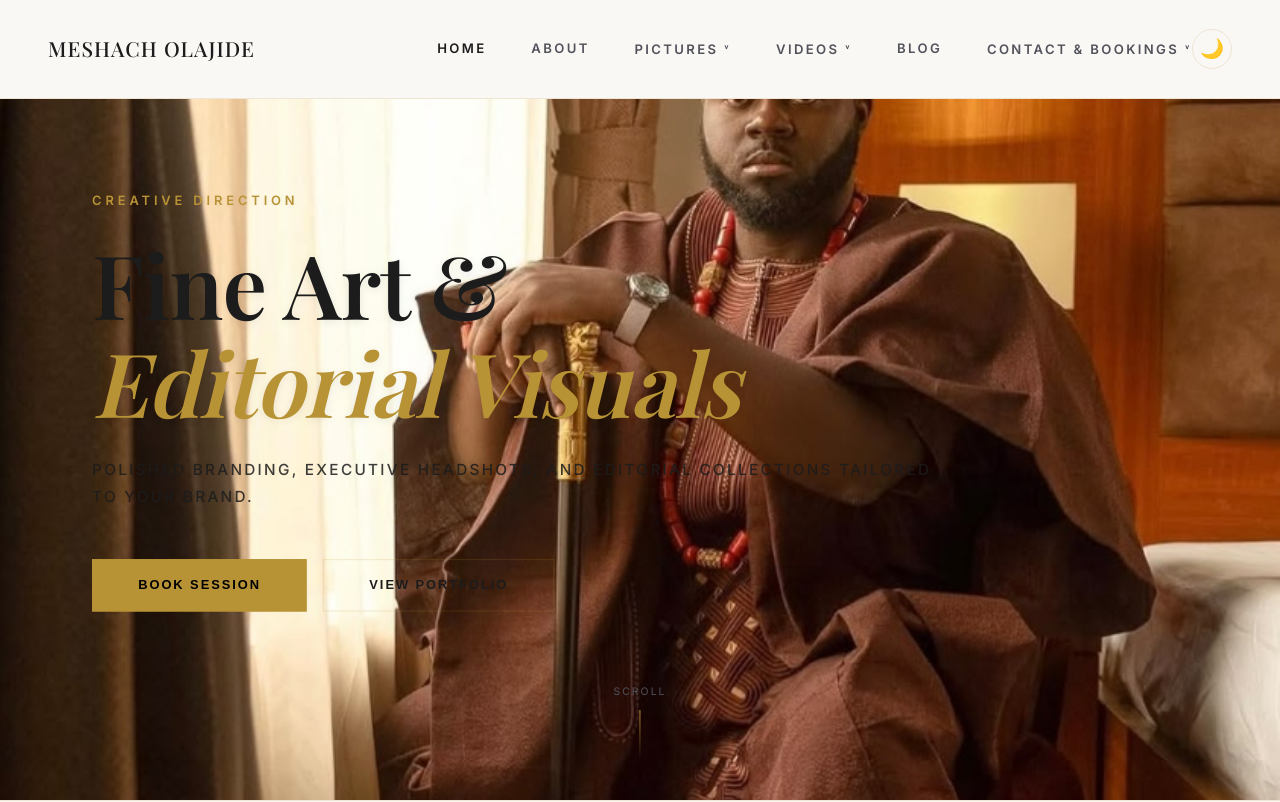
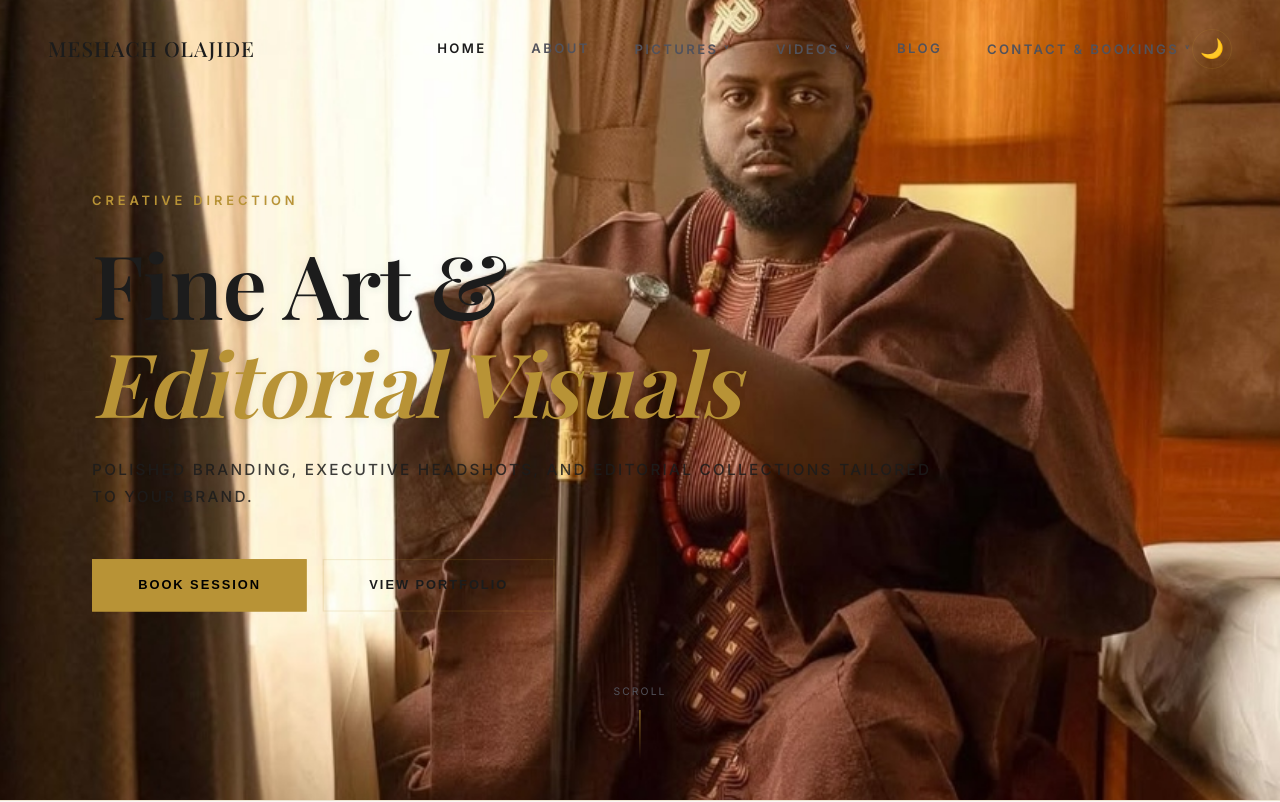
Before and after one commit to emmanuelsalako28/Mesh-Photography, a Svelte app: page / in a window 1280 px wide. Shown: the top 802 px of the page. Built offline with nearby package versions, Linux system fonts and the light colour scheme; a web font is replaced by a local one.

Commit message:
update css for header

```diff
--- a/src/app.css
+++ b/src/app.css
@@ -25,6 +25,7 @@
   --serif: 'Playfair Display', Georgia, serif;
   --sans: 'Inter', sans-serif;
   --card-glow-bg: rgba(0, 0, 0, 0.02);
+  --nav-bg: rgba(250, 248, 245, 0.82);
 }
 
 :root.dark-mode {
@@ -38,6 +39,7 @@
   --muted: #A1A1AA;
   --border: rgba(255, 255, 255, 0.08);
   --card-glow-bg: rgba(255, 255, 255, 0.04);
+  --nav-bg: rgba(11, 11, 11, 0.82);
 }
 
 html {
@@ -140,12 +142,16 @@ nav {
   display: flex;
   align-items: center;
   justify-content: space-between;
-  transition: padding 0.4s, background 0.4s, border-color 0.4s;
-  background: var(--ink);
-  border-bottom: 1px solid var(--border);
+  transition: padding 0.4s, background 0.4s, border-color 0.4s, box-shadow 0.4s;
+  background: transparent;
+  border-bottom: 1px solid transparent;
 }
 nav.scrolled {
   padding: 1.1rem 3rem;
+  background: var(--nav-bg);
+  backdrop-filter: blur(12px);
+  -webkit-backdrop-filter: blur(12px);
+  border-bottom: 1px solid var(--border);
   box-shadow: 0 4px 25px rgba(0, 0, 0, 0.02);
 }
 .nav-logo {
```
